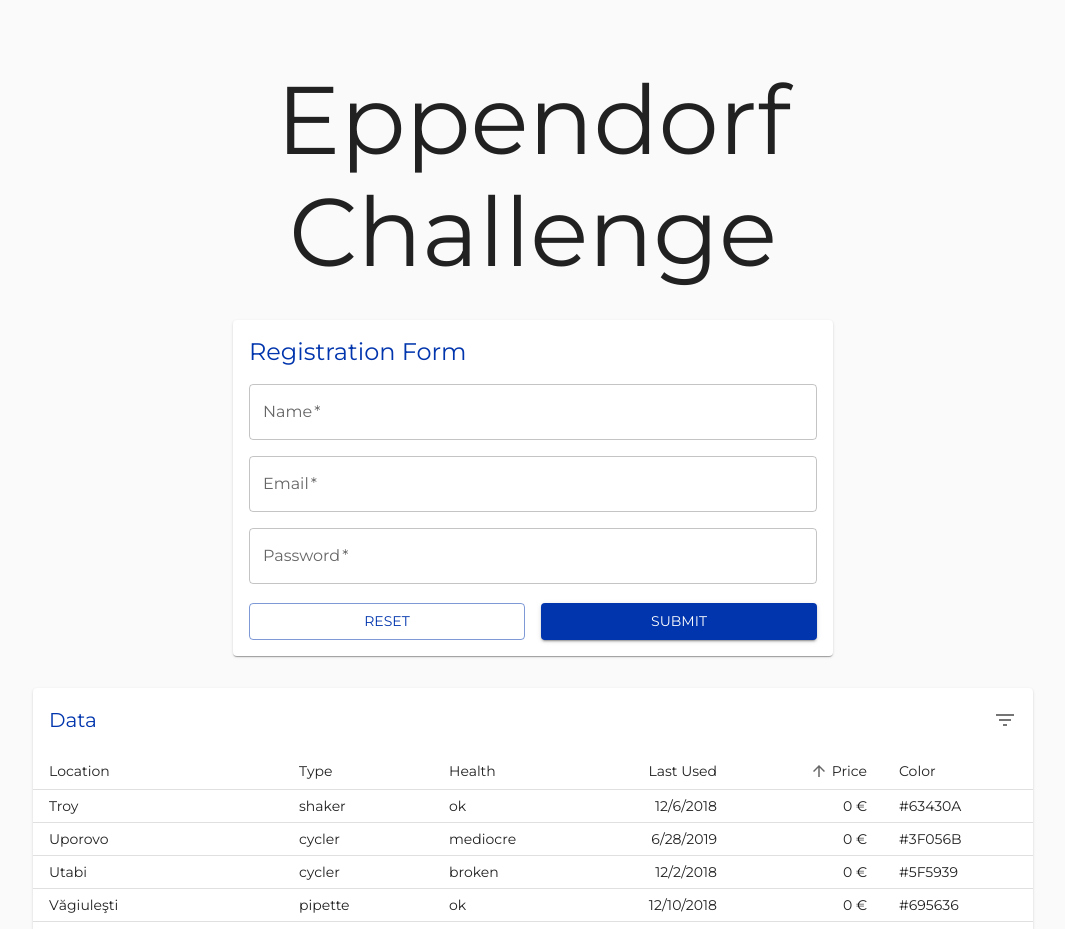
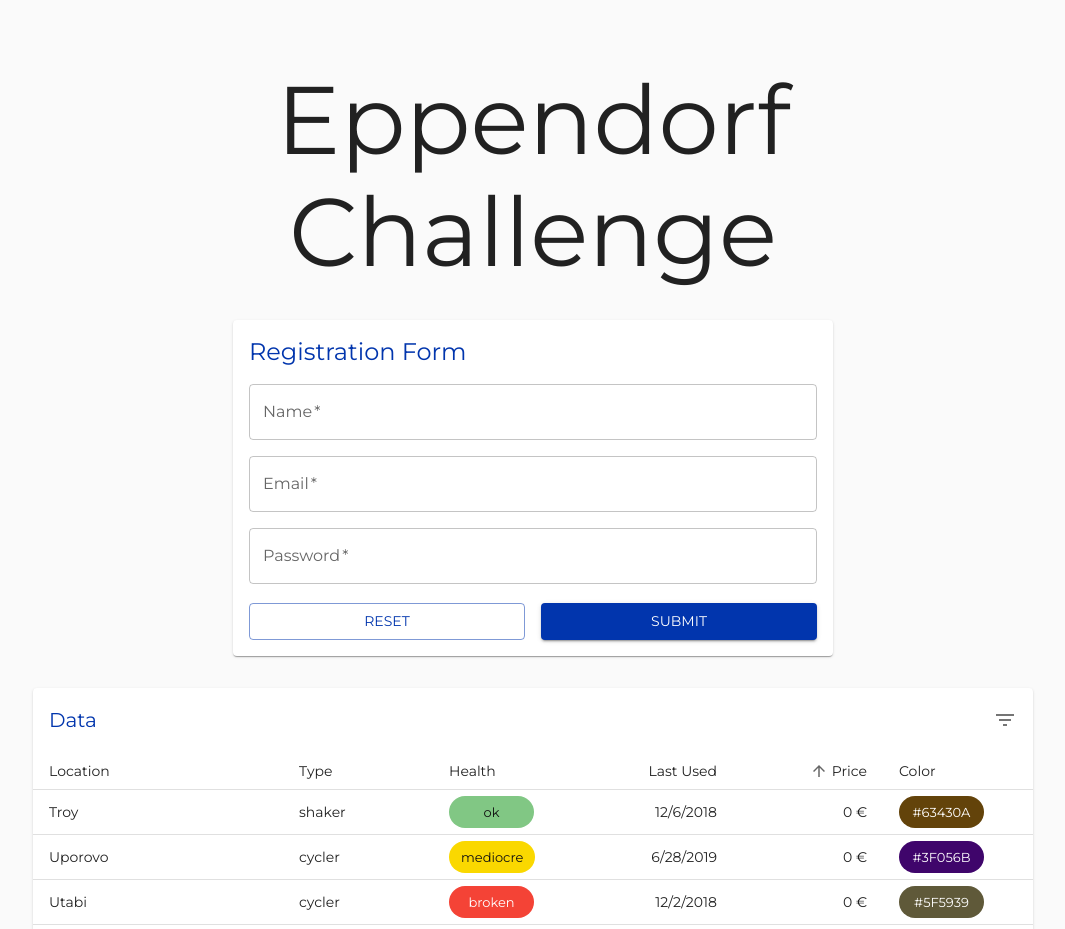
Before and after one commit to goetmar/eppendorf-challenge, a React (Vite) app: page / in a window 1280 px wide. Shown: the top 929 px of the page, without its empty margins (107-1172 px from the left). Built offline with nearby package versions, Linux system fonts and the light colour scheme.

Commit message:
feat(table): show colors for haelth and color column

```diff
--- /dev/null
+++ b/src/atoms/ColorChip.tsx
@@ -0,0 +1,15 @@
+import { Chip, getContrastRatio } from "@mui/material";
+
+export const ColorChip = (props: { color: string; label: string }) => {
+  return (
+    <Chip
+      sx={{
+        textAlign: "center",
+        backgroundColor: props.color,
+        minWidth: 85,
+        color: getContrastRatio(props.color, "#FFF") > 3 ? "#FFF" : "#111",
+      }}
+      label={props.label}
+    />
+  );
+};
--- a/src/components/SortedTable.tsx
+++ b/src/components/SortedTable.tsx
@@ -18,11 +18,14 @@ import {
   DeviceType,
   HeadCell,
   Order,
+  StatusColor,
 } from "../types";
 import deviceDataJson from "../data/data.json";
 import { ChangeEvent, MouseEvent, useMemo, useState } from "react";
 import { SortedTableToolbar } from "../atoms/SortedTableToolbar";
 import { SortedTableHead } from "../atoms/SortedTableHead";
+import { getComparator } from "../utils/comparator";
+import { ColorChip } from "../atoms/ColorChip";
 
 type DeviceData = (typeof deviceDataJson)[0];
 
@@ -43,28 +46,6 @@ const deviceData: Device[] = deviceDataJson.map((deviceData) =>
 );
 
 const rows = deviceData;
-
-function descendingComparator<T>(a: T, b: T, orderBy: keyof T) {
-  if (b[orderBy] < a[orderBy]) {
-    return -1;
-  }
-  if (b[orderBy] > a[orderBy]) {
-    return 1;
-  }
-  return 0;
-}
-
-function getComparator<Key extends keyof any>(
-  order: Order,
-  orderBy: Key
-): (
-  a: { [key in Key]: number | string | Date },
-  b: { [key in Key]: number | string | Date }
-) => number {
-  return order === "desc"
-    ? (a, b) => descendingComparator(a, b, orderBy)
-    : (a, b) => -descendingComparator(a, b, orderBy);
-}
 
 const headCells: HeadCell[] = [
   {
@@ -169,12 +150,19 @@ export const SortedTable = () => {
                 <TableRow hover tabIndex={-1} key={row.id}>
                   <TableCell>{row.location}</TableCell>
                   <TableCell>{row.type}</TableCell>
-                  <TableCell>{DeviceHealthEnum[row.deviceHealth]}</TableCell>
+                  <TableCell>
+                    <ColorChip
+                      color={StatusColor[row.deviceHealth]}
+                      label={DeviceHealthEnum[row.deviceHealth]}
+                    />
+                  </TableCell>
                   <TableCell align="right">
                     {row.lastUsed.toLocaleDateString()}
                   </TableCell>
                   <TableCell align="right">{row.price + " €"}</TableCell>
-                  <TableCell>{row.color}</TableCell>
+                  <TableCell>
+                    <ColorChip color={row.color} label={row.color} />
+                  </TableCell>
                 </TableRow>
               );
             })}
--- a/src/types.ts
+++ b/src/types.ts
@@ -29,6 +29,14 @@ export enum DeviceHealthEnum {
 export type DeviceHealth = keyof typeof DeviceHealthEnum;
 
 export type ColorValueHex = `#${string}`;
+
+export enum StatusColor {
+  "#f44336",
+  "#ffa726",
+  "#FAD800",
+  "#81c784",
+  "#388e3c",
+}
 
 // Sorted Table Types
 export type Order = "asc" | "desc";
```
